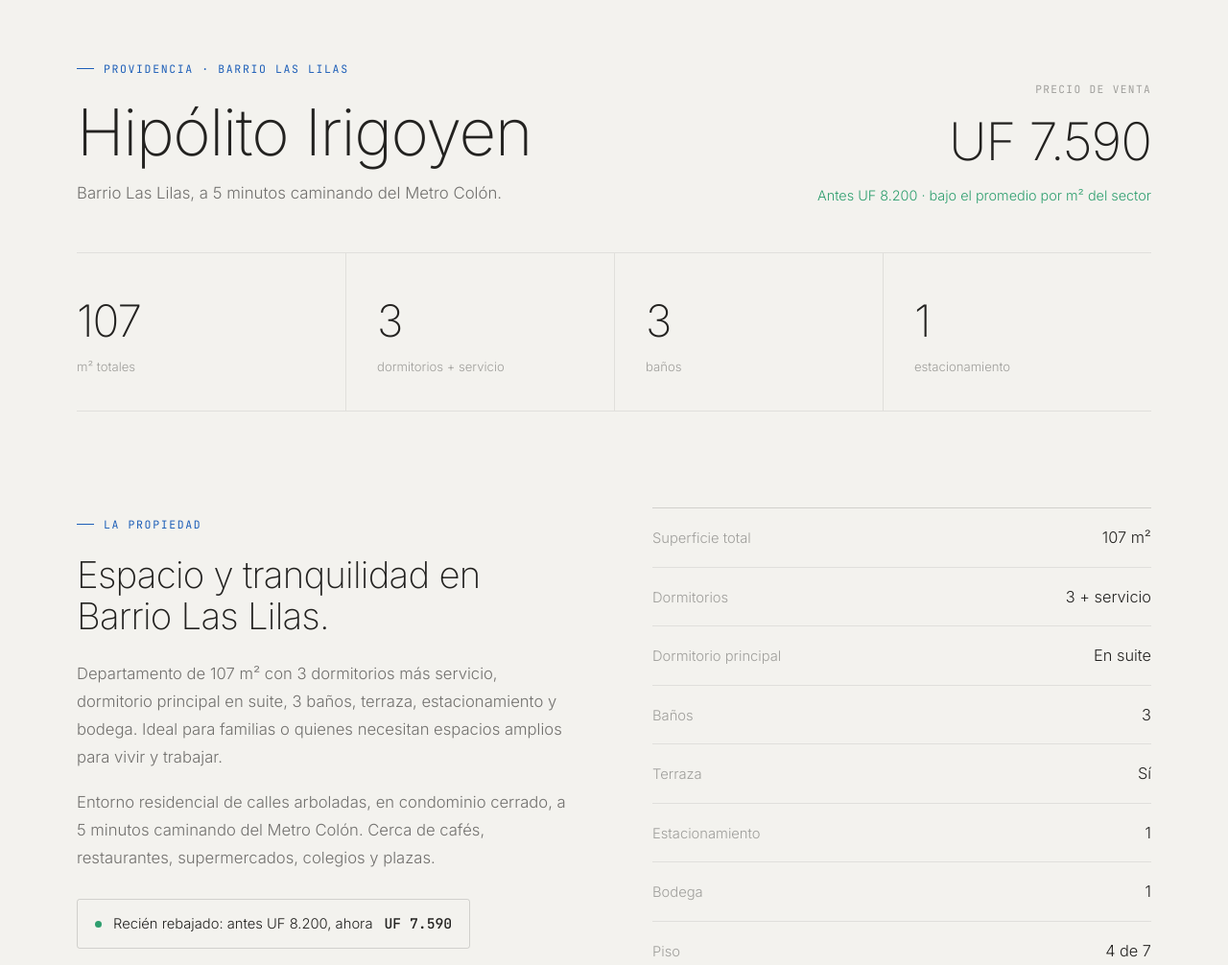
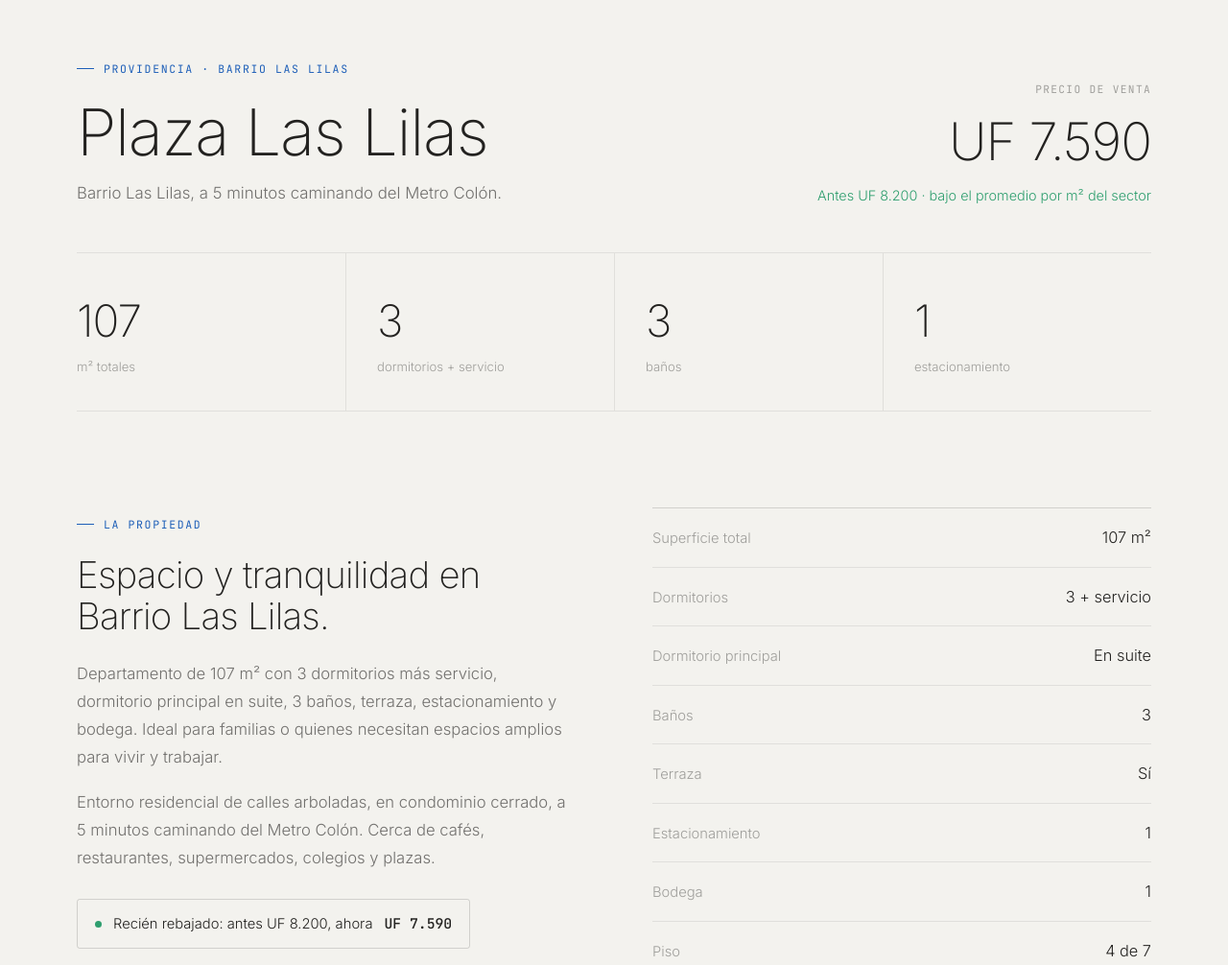
Before and after one commit to ignaciodisio-crypto/umhaus, a plain HTML site: page propiedades/plaza-las-lilas/index.html in a window 1280 px wide. Shown: the part 822-1828 px from the top of the page at 96% size. Drawn offline with Linux system fonts and the light colour scheme.

Commit message:
Renombrar ficha a Plaza Las Lilas (sin nombre de calle)
Co-Authored-By: Claude Opus 5.5 <noreply@anthropic.com>
Claude-Session: https://claude.ai/code/session_01KqdLxVZ8tVu4XsTqt3LR4e

```diff
--- a/propiedades/hipolito-irigoyen/index.html
+++ b/propiedades/plaza-las-lilas/index.html
@@ -3,11 +3,11 @@
 <head>
 <meta charset="UTF-8">
 <meta name="viewport" content="width=device-width, initial-scale=1.0">
-<title>Hipólito Irigoyen · Providencia — UMHAUS</title>
+<title>Plaza Las Lilas · Providencia — UMHAUS</title>
 <meta name="description" content="Departamento en Barrio Las Lilas, Providencia, a 5 minutos del Metro Colón. 107 m², 3 dormitorios más servicio, principal en suite, 3 baños, estacionamiento y bodega. UF 7.590.">
-<meta property="og:title" content="Hipólito Irigoyen · Providencia — UF 7.590">
+<meta property="og:title" content="Plaza Las Lilas · Providencia — UF 7.590">
 <meta property="og:description" content="Recién rebajado · 107 m² · 3D + servicio · 3B · estacionamiento · Barrio Las Lilas">
-<meta property="og:image" content="https://www.umhaus.cl/propiedades/hipolito-irigoyen/img/portada.jpg">
+<meta property="og:image" content="https://www.umhaus.cl/propiedades/plaza-las-lilas/img/portada.jpg">
 <meta property="og:type" content="website">
 <link rel="preconnect" href="https://fonts.googleapis.com">
 <link rel="preconnect" href="https://fonts.gstatic.com" crossorigin>
@@ -182,7 +182,7 @@
 <header class="p-hero">
   <div class="wrap">
     <div class="p-hero-img" data-open="0">
-      <img src="img/portada.jpg" alt="Departamento Hipólito Irigoyen, Providencia" fetchpriority="high">
+      <img src="img/portada.jpg" alt="Departamento Plaza Las Lilas, Providencia" fetchpriority="high">
       <div class="badge"><span>En venta</span><span class="hot">Recién rebajado</span></div>
       <div class="photo-count">VER 11 FOTOS</div>
     </div>
@@ -190,7 +190,7 @@
     <div class="p-head">
       <div>
         <span class="eyebrow">Providencia · Barrio Las Lilas</span>
-        <h1>Hipólito Irigoyen</h1>
+        <h1>Plaza Las Lilas</h1>
         <p class="loc">Barrio Las Lilas, a 5 minutos caminando del Metro Colón.</p>
       </div>
       <div class="price">
@@ -293,7 +293,7 @@
 <script>
   // ----- Datos de la propiedad (editar aquí) -----
   var WA_NUMBER = '56957495671';
-  var WA_TEXT = 'Hola, me interesa el departamento de Hipólito Irigoyen (Providencia, UF 7.590) que vi en umhaus.cl. ¿Podemos agendar una visita?';
+  var WA_TEXT = 'Hola, me interesa el departamento de Plaza Las Lilas (Providencia, UF 7.590) que vi en umhaus.cl. ¿Podemos agendar una visita?';
   var PHOTOS = [
     { src: 'img/living-terraza.jpg',    cap: 'Living con salida a terraza',   size: 'w2' },
     { src: 'img/living.jpg',            cap: 'Living comedor',                size: 'w2' },
```
Also changed, not shown: index.html (+3 -3 lines), propiedades/plaza-las-lilas/img/cocina.jpg (renamed from propiedades/hipolito-irigoyen/img/cocina.jpg), propiedades/plaza-las-lilas/img/dormitorio-2.jpg (renamed from propiedades/hipolito-irigoyen/img/dormitorio-2.jpg), propiedades/plaza-las-lilas/img/dormitorio-3.jpg (renamed from propiedades/hipolito-irigoyen/img/dormitorio-3.jpg), propiedades/plaza-las-lilas/img/dormitorio-4.jpg (renamed from propiedades/hipolito-irigoyen/img/dormitorio-4.jpg), propiedades/plaza-las-lilas/img/dormitorio-vista.jpg (renamed from propiedades/hipolito-irigoyen/img/dormitorio-vista.jpg), propiedades/plaza-las-lilas/img/living-terraza.jpg (renamed from propiedades/hipolito-irigoyen/img/living-terraza.jpg), propiedades/plaza-las-lilas/img/living.jpg (renamed from propiedades/hipolito-irigoyen/img/living.jpg), propiedades/plaza-las-lilas/img/pasillo.jpg (renamed from propiedades/hipolito-irigoyen/img/pasillo.jpg), propiedades/plaza-las-lilas/img/portada.jpg (renamed from propiedades/hipolito-irigoyen/img/portada.jpg), propiedades/plaza-las-lilas/img/principal-suite.jpg (renamed from propiedades/hipolito-irigoyen/img/principal-suite.jpg), propiedades/plaza-las-lilas/img/terraza.jpg (renamed from propiedades/hipolito-irigoyen/img/terraza.jpg), propiedades/plaza-las-lilas/img/vista.jpg (renamed from propiedades/hipolito-irigoyen/img/vista.jpg).
